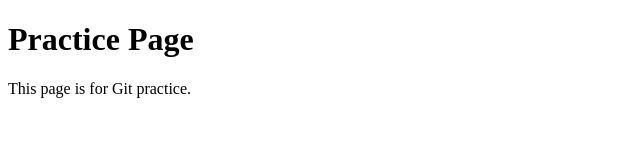
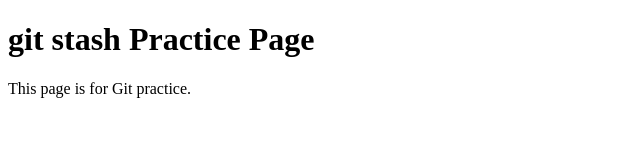
Before and after one commit to prajakta816/parallel-mind, a plain HTML site: page practice/practice.html in a window 1280 px wide. Shown: the whole page, without its empty margins (0-640 px from the left). Drawn offline with Linux system fonts and the light colour scheme.

Commit message:
fix:update practice page heading

```diff
--- a/practice/practice.html
+++ b/practice/practice.html
@@ -5,7 +5,7 @@
 </head>
 <body>
 
-    <h1>Practice Page</h1>
+    <h1>git stash Practice Page</h1>
     <p>This page is for Git practice.</p>
 
 </body>
```
